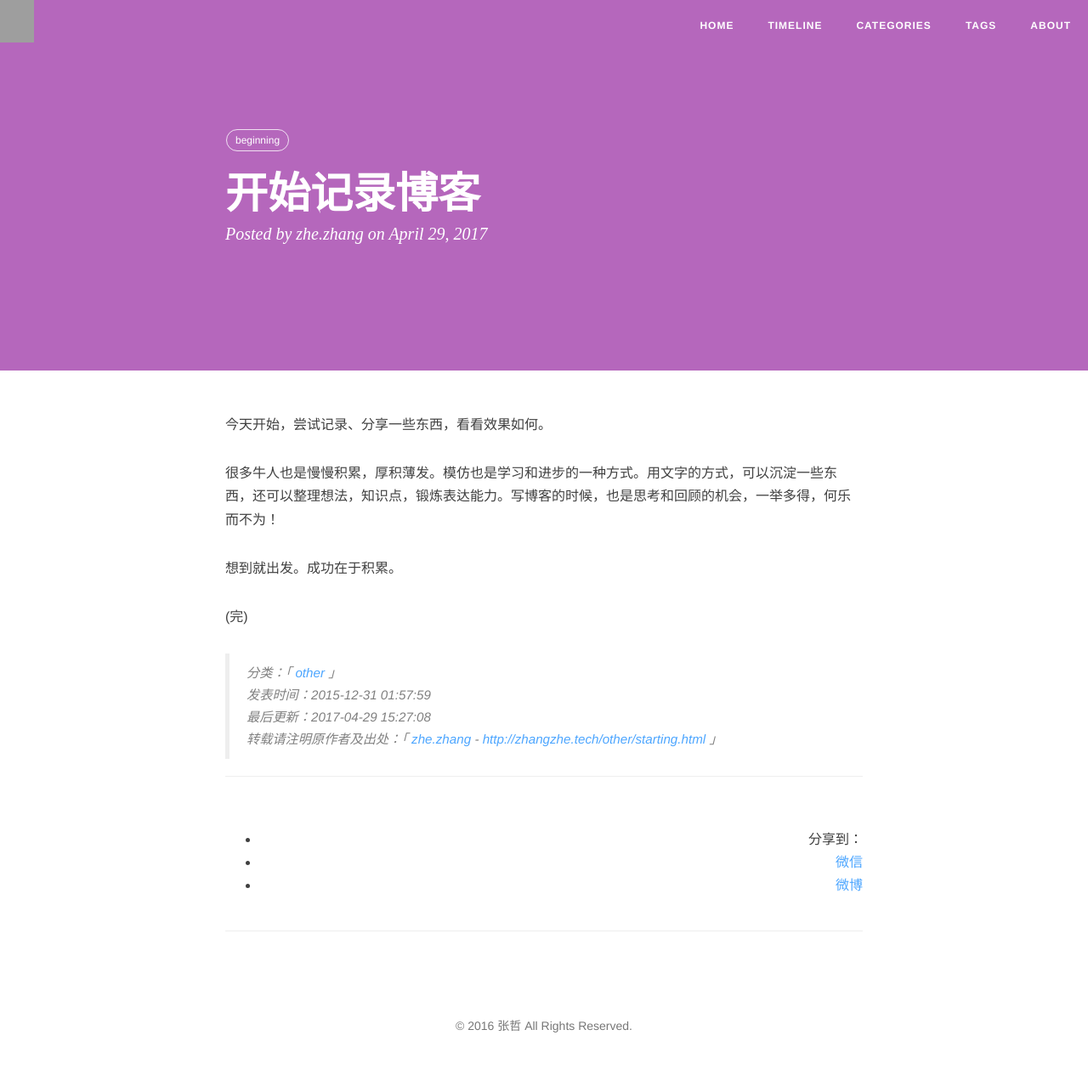
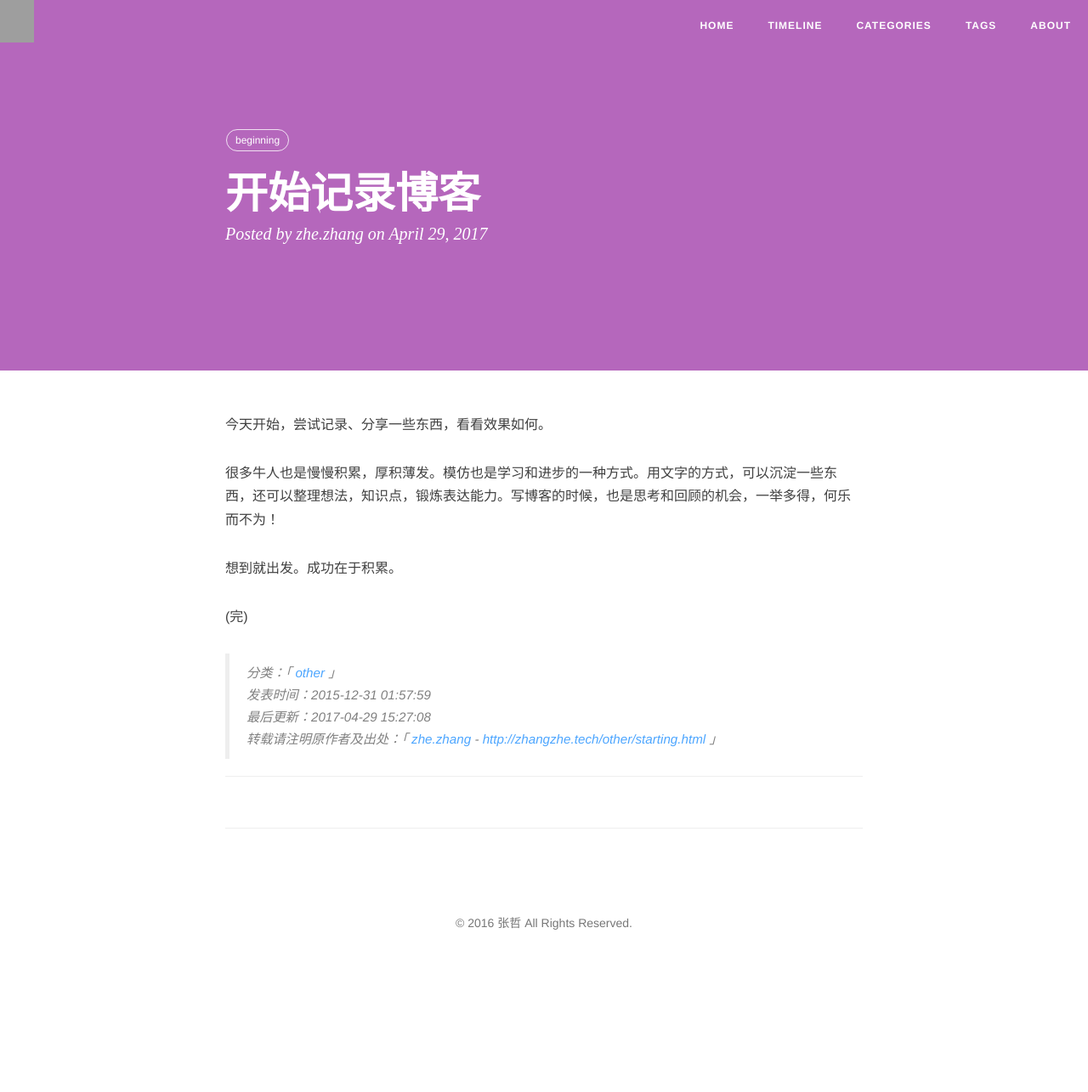
Before and after one commit to Zhangzhe09/zhangzhe09.github.io, a Jekyll site: the page built from _posts/2017-04-29-starting.md, in a window 1280 px wide. Shown: the whole page at 85% size. Built offline with Jekyll 4.4.1, drawn with Linux system fonts in a browser that asks for light colours; nearby versions of some CDN libraries; comment, search, counter and statistics services are not loaded; after the commit the page ends 1163 px from its top, so only the background shows below that; grey boxes are pictures that could not be loaded.

```diff
--- a/_layouts/post.html
+++ b/_layouts/post.html
@@ -82,15 +82,6 @@
                     data-images="{% if page.header-img %}{{ page.header-img | prepend: site.img_url }}{% else %}{{ site.share_img | prepend : site.img_url | replace: '//', '/' }}{% endif %}"
                     data-content="{{ content | strip_html | truncate:80 }} | {{ site.title }}"
                     data-url="{{ page.url | prepend : site.baseurl | prepend : site.url }}">
-		    <div class="ds-share-inline">
-                      <ul  class="ds-share-icons-16">
-                        <li>分享到：</li>
-                        <li><a class="ds-wechat" href="javascript:void(0);" data-service="wechat">微信</a></li>
-                        <li><a class="ds-weibo" href="javascript:void(0);" data-service="weibo">微博</a></li>
-                      </ul>
-                      <div class="ds-share-icons-more">
-                      </div>
-                    </div>
                 <hr>
                 </div>
                 <!-- Duoshuo Share end-->
```
